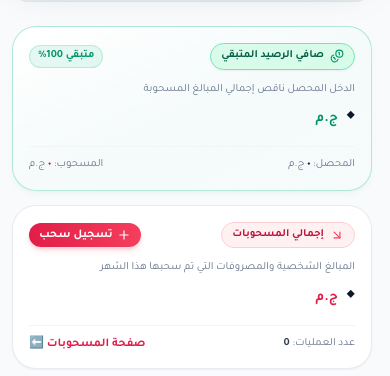
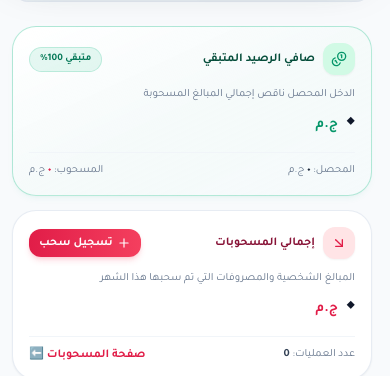
Before and after one commit to GalalElaasar9/monthly-income, a React (Vite) app: page / in a window 390 px wide. Both pictures are taken after a click on the button "المتابعة بحساب محلي (دون الحاجة لـ Google أو الإنترنت)". Shown: the part 149-525 px from the top of the page. Built offline with nearby package versions, Linux system fonts and the light colour scheme; no server answers; the database is empty.

Commit message:
fix(responsive): fix badge overlap and collision in stats cards header on mobile

```diff
--- a/src/components/StatsCards.jsx
+++ b/src/components/StatsCards.jsx
@@ -53,13 +53,17 @@ export default function StatsCards({
 
         {/* 1. Net Remaining Balance (صافي الدخل المتبقي) */}
         <div className="relative overflow-hidden rounded-3xl bg-gradient-to-br from-white via-emerald-50/20 to-teal-50/30 dark:from-slate-900 dark:via-emerald-950/20 dark:to-teal-950/30 p-4 sm:p-6 border border-emerald-500/30 dark:border-emerald-500/30 shadow-md shadow-emerald-500/5 card-hover transition-all">
-          <div className="flex items-center justify-between gap-2 flex-wrap mb-3">
-            <span className="text-[11px] sm:text-xs font-bold text-emerald-800 dark:text-emerald-300 bg-emerald-100/80 dark:bg-emerald-900/50 border border-emerald-300 dark:border-emerald-700/60 px-2.5 sm:px-3 py-1 rounded-full flex items-center gap-1.5 shadow-sm">
-              <Coins className="w-3.5 h-3.5 text-emerald-600 dark:text-emerald-400 shrink-0" />
-              <span>صافي الرصيد المتبقي</span>
-            </span>
+          <div className="flex items-center justify-between gap-2 mb-3">
+            <div className="flex items-center gap-2 min-w-0">
+              <div className="w-8 h-8 rounded-xl bg-emerald-100 dark:bg-emerald-900/50 text-emerald-600 dark:text-emerald-400 flex items-center justify-center shrink-0 shadow-sm">
+                <Coins className="w-4 h-4" />
+              </div>
+              <span className="text-xs sm:text-sm font-bold text-emerald-900 dark:text-emerald-200 truncate">
+                صافي الرصيد المتبقي
+              </span>
+            </div>
 
-            <span className="text-[11px] sm:text-xs font-bold px-2 py-0.5 rounded-full bg-emerald-500/10 text-emerald-600 dark:text-emerald-400 border border-emerald-500/20">
+            <span className="text-[10px] sm:text-xs font-bold px-2.5 py-1 rounded-full bg-emerald-500/10 text-emerald-700 dark:text-emerald-300 border border-emerald-500/20 shrink-0 whitespace-nowrap">
               متبقي {retentionPercent}%
             </span>
           </div>
@@ -88,15 +92,19 @@ export default function StatsCards({
 
         {/* 2. Total Withdrawals & Expenses (إجمالي المسحوبات والمصروفات) */}
         <div className="relative overflow-hidden rounded-3xl bg-white dark:bg-slate-900 p-4 sm:p-6 border border-slate-200/80 dark:border-slate-800 shadow-sm card-hover hover:border-rose-500/40 hover:shadow-xl hover:shadow-rose-500/5 transition-all">
-          <div className="flex items-center justify-between gap-2 flex-wrap mb-3">
-            <span className="text-[11px] sm:text-xs font-bold text-rose-700 dark:text-rose-400 bg-rose-50 dark:bg-rose-950/60 border border-rose-200 dark:border-rose-800/60 px-2.5 sm:px-3 py-1 rounded-full flex items-center gap-1.5">
-              <ArrowDownRight className="w-3.5 h-3.5 text-rose-500 shrink-0" />
-              <span>إجمالي المسحوبات</span>
-            </span>
+          <div className="flex items-center justify-between gap-2 mb-3">
+            <div className="flex items-center gap-2 min-w-0">
+              <div className="w-8 h-8 rounded-xl bg-rose-100 dark:bg-rose-950/60 text-rose-600 dark:text-rose-400 flex items-center justify-center shrink-0 shadow-sm">
+                <ArrowDownRight className="w-4 h-4" />
+              </div>
+              <span className="text-xs sm:text-sm font-bold text-rose-900 dark:text-rose-200 truncate">
+                إجمالي المسحوبات
+              </span>
+            </div>
 
             <button
               onClick={onOpenWithdrawalModal}
-              className="flex items-center gap-1 bg-gradient-to-r from-rose-600 to-rose-500 hover:from-rose-500 hover:to-rose-400 text-white font-bold text-xs px-2.5 sm:px-3 py-1 sm:py-1.5 rounded-xl shadow-md shadow-rose-500/20 transition active:scale-95"
+              className="flex items-center gap-1 bg-gradient-to-r from-rose-600 to-rose-500 hover:from-rose-500 hover:to-rose-400 text-white font-bold text-xs px-2.5 sm:px-3 py-1.5 rounded-xl shadow-md shadow-rose-500/20 transition active:scale-95 shrink-0 whitespace-nowrap"
             >
               <Plus className="w-3.5 h-3.5" />
               <span>تسجيل سحب</span>
```
